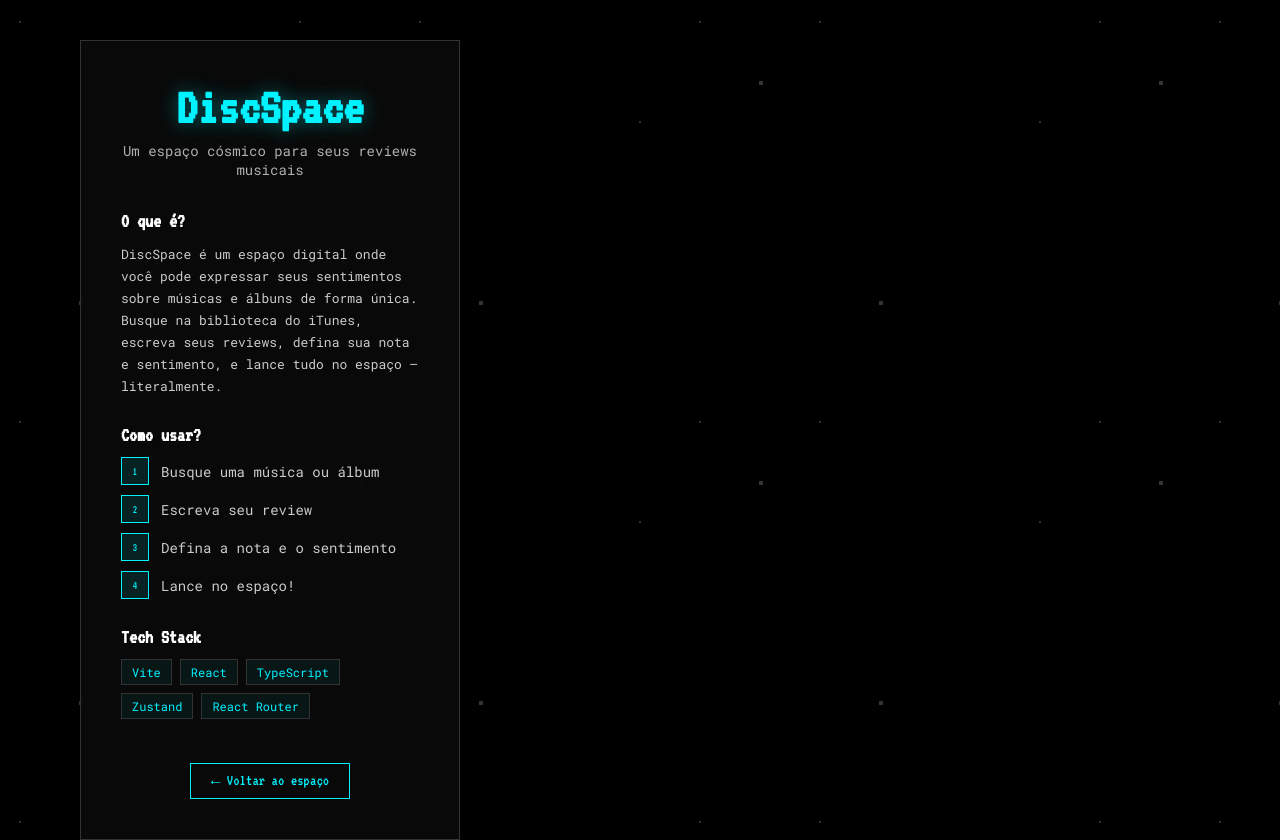
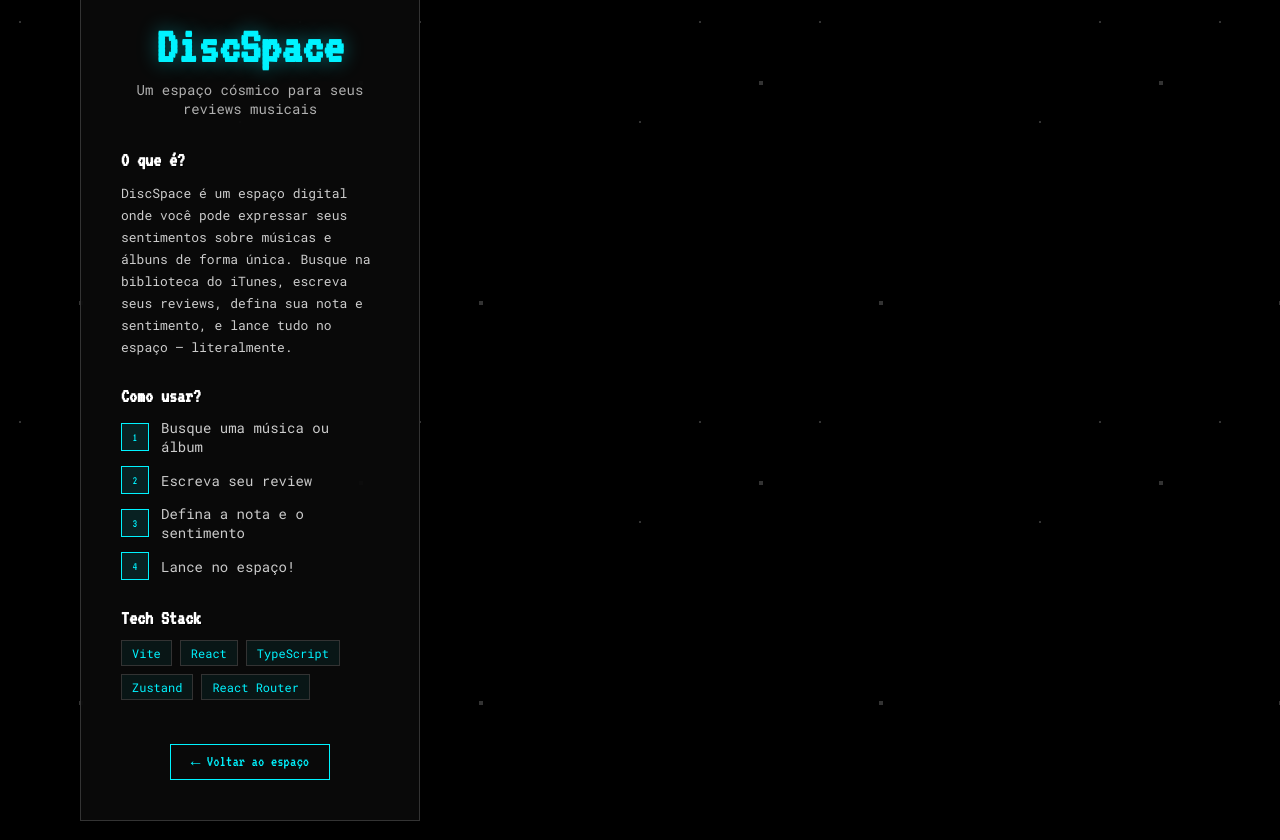
Before and after one commit to viniciuscanutx/discSpace3, a React (Vite) app: page /about in a window 1280 px wide. Built offline with nearby package versions, Linux system fonts and the light colour scheme.

Commit message:
✨ feat: Adiciona botão de voltar, atualiza cor amarelo estrela e ajusta layout da About Page

```diff
--- a/src/index.css
+++ b/src/index.css
@@ -5,7 +5,7 @@
     --deep-navy: #0a0b1a;
     --deep-purple: #1a0b2e;
     --orange-nebula: #ff6a00;
-    --yellow-star: #ffea00;
+    --yellow-star: #00f3ff;
     --dark-gray: #1a1a1a;
     --border-gray: #333333;
     --light-gray: #b0b0b0;
--- a/src/pages/AboutPage.tsx
+++ b/src/pages/AboutPage.tsx
@@ -40,6 +40,8 @@ export function AboutPage() {
           </div>
         </div>
 
+
+
         <Link to="/" className="about-back-btn">
           ← Voltar ao espaço
         </Link>
--- a/src/pages/aboutPage.css
+++ b/src/pages/aboutPage.css
@@ -1,6 +1,6 @@
-/* ── About Page ──────────────────────────────────────── */
 .about-page {
-    min-height: 100vh;
+    min-height: 80vh;
+    width: 420px;
     display: flex;
     align-items: center;
     justify-content: center;
```
